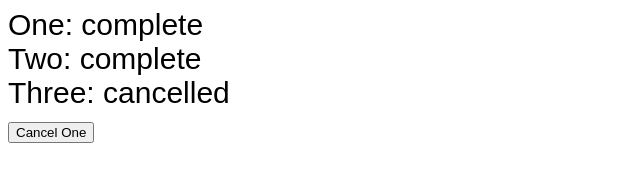
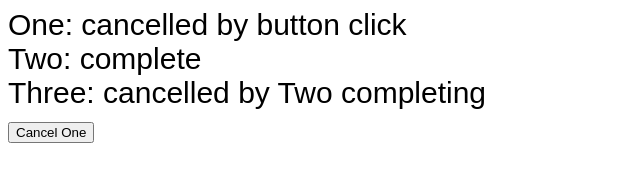
Before and after one commit to Wancieho/jquery-vtimer, a website: page demo/index.html in a window 1280 px wide. Both pictures are taken after a click on the input "Cancel One". Shown: the whole page, without its empty margins (0-640 px from the left). Drawn offline with nearby package versions, Linux system fonts and the light colour scheme.

Commit message:
event wording

```diff
--- a/demo/index.html
+++ b/demo/index.html
@@ -39,12 +39,13 @@
 							.on('update', function (e, remaining) {
 								$('#three').text('Three: ' + remaining);
 							}).on('cancel', function () {
-						$('#three').text('Three: cancelled');
+						$('#three').text('Three: cancelled by Two completing');
 					}).on('complete', function () {
 						$('#three').text('Three: completed');
 					});
 
 					$('[name="one"]').on('click', function () {
+						$('#one').text('One: cancelled by button click');
 						$('#one').vTimer('cancel');
 					});
 				});
```
